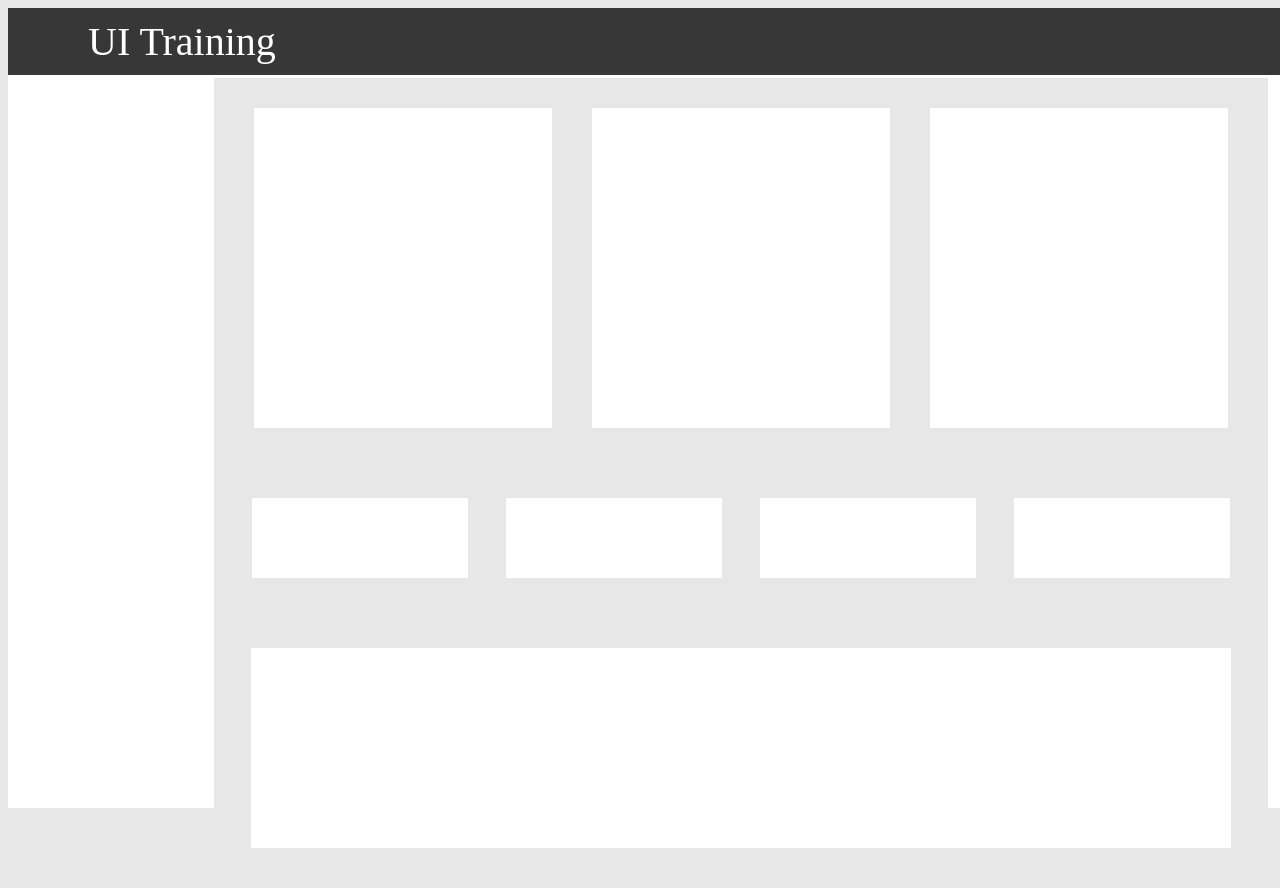
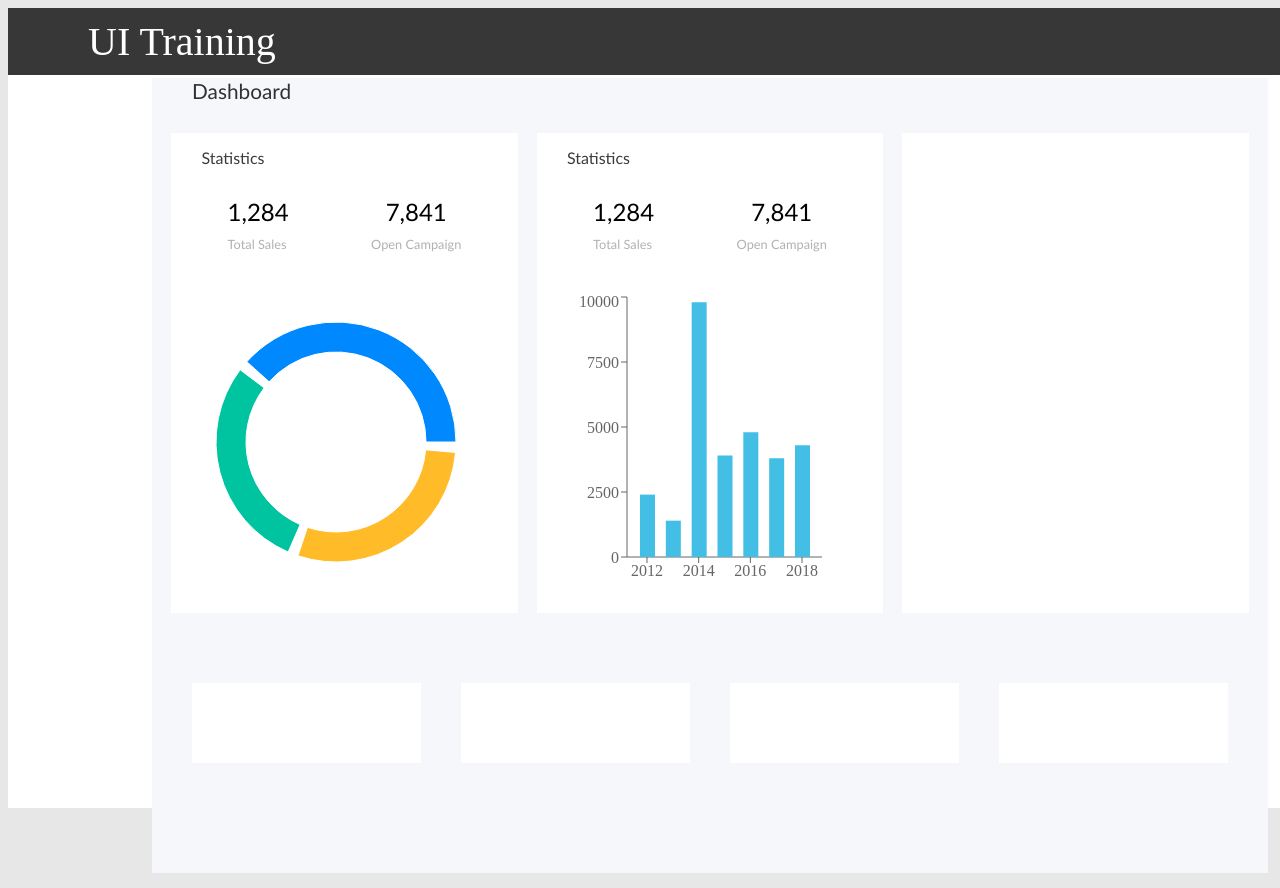
Before and after one commit to kunal-jaiswal-deqode/UITraining, a React (Create React App) app: page / in a window 1280 px wide. Built offline with nearby package versions, Linux system fonts and the light colour scheme.

Commit message:
Added bar graph and pie chart

```diff
--- a/package.json
+++ b/package.json
@@ -9,6 +9,7 @@
     "react": "^17.0.1",
     "react-dom": "^17.0.1",
     "react-scripts": "4.0.0",
+    "recharts": "^1.8.5",
     "web-vitals": "^0.2.4"
   },
   "scripts": {
--- a/src/App.js
+++ b/src/App.js
@@ -5,6 +5,7 @@ function App() {
   return (
     <div>
       <Header />
+
       <DashBoard />
     </div>
   );
--- a/src/Components/Dashboard/Dashboard.js
+++ b/src/Components/Dashboard/Dashboard.js
@@ -1,15 +1,27 @@
 import React from "react";
 import SideBar from "./SideBar";
 import styles from "./styles.module.css";
+import BarGraph from "./Graph/BarGraph/BarGraph";
+import PieChartComponent from "./Graph/PieChart/PieChartComponent";
+import { barGraphData, pieChartData } from "./constants";
+
 const DashBoard = () => {
   return (
     <div className={styles.container}>
       <SideBar />
-
       <div className={styles.contentContainer}>
+        <div className={styles.heading}>Dashboard</div>
         <div className={styles.row}>
-          <div id="largeDiv1" className={styles.largeDiv}></div>
-          <div id="largeDiv2" className={styles.largeDiv}></div>
+          <div id="largeDiv1" className={styles.largeDiv}>
+            <div className={styles.graph}>
+              <PieChartComponent data={pieChartData} />
+            </div>
+          </div>
+          <div id="largeDiv2" className={styles.largeDiv}>
+            <div className={styles.graph}>
+              <BarGraph data={barGraphData} />
+            </div>
+          </div>
           <div id="largeDiv3" className={styles.largeDiv}></div>
         </div>
         <div className={styles.row}>
--- /dev/null
+++ b/src/Components/Dashboard/Graph/BarGraph/BarGraph.js
@@ -0,0 +1,54 @@
+import React from "react";
+import {
+  BarChart,
+  Bar,
+  XAxis,
+  YAxis,
+  CartesianGrid,
+  Tooltip,
+  Legend,
+  ResponsiveContainer,
+} from "recharts";
+import styles from "./styles.module.css";
+
+const BarGraph = ({ data }) => {
+  return (
+    <>
+      <div className={styles.heading}>Statistics</div>
+      <div className={styles.textContainer}>
+        <div className={styles.infoContainer}>
+          <div className={styles.statistics}>1,284</div>
+          <div className={styles.subHeading}>Total Sales</div>
+        </div>
+        <div className={styles.infoContainer}>
+          <div className={styles.statistics}>7,841</div>
+          <div className={styles.subHeading}>Open Campaign</div>
+        </div>
+      </div>
+      <ResponsiveContainer width="95%" height={300}>
+        <BarChart
+          data={data}
+          margin={{
+            top: 5,
+            right: 30,
+            left: 15,
+            bottom: 5,
+          }}
+          barSize={15}
+        >
+          <XAxis
+            dataKey="name"
+            scale="point"
+            padding={{ left: 20, right: 20 }}
+          />
+          <YAxis />
+          <Tooltip />
+
+          <Bar dataKey="Statistics" fill="#43bfe5" />
+        </BarChart>
+      </ResponsiveContainer>
+    </>
+  );
+};
+
+export default BarGraph;
--- /dev/null
+++ b/src/Components/Dashboard/Graph/BarGraph/styles.module.css
@@ -0,0 +1,32 @@
+.heading {
+  font-size: 1rem;
+  margin: 0px 0px 30px 15px;
+  font-family: "Gill Sans", "Gill Sans MT", Calibri, "Trebuchet MS", sans-serif;
+  color: rgb(59, 59, 59);
+}
+
+.textContainer {
+  display: flex;
+  justify-content: space-around;
+  margin-bottom: 30px;
+}
+
+.statistics {
+  font-size: 1.5rem;
+  font-family: "Gill Sans", "Gill Sans MT", Calibri, "Trebuchet MS", sans-serif;
+  margin-bottom: 10px;
+  display: flex;
+  justify-content: center;
+}
+
+.subHeading {
+  font-size: 0.8rem;
+  font-family: "Gill Sans", "Gill Sans MT", Calibri, "Trebuchet MS", sans-serif;
+  margin-bottom: 10px;
+  color: rgb(177, 177, 177);
+}
+
+.infoContainer {
+  display: flexbox;
+  justify-content: center;
+}
--- /dev/null
+++ b/src/Components/Dashboard/Graph/PieChart/PieChartComponent.js
@@ -0,0 +1,97 @@
+import React, { useState } from "react";
+import { PieChart, Pie, Sector, Cell, ResponsiveContainer } from "recharts";
+import styles from "../BarGraph/styles.module.css";
+
+const COLORS = ["#0088FE", "#00C49F", "#FFBB28", "#FF8042"];
+
+const PieChartComponent = ({ data }) => {
+  const [activeIndex, setActiveIndex] = useState(-1);
+  const onPieEnter = (data, index) => {
+    console.log(data, index);
+    setActiveIndex(index);
+  };
+  const renderActiveShape = (props) => {
+    const RADIAN = Math.PI / 180;
+    const {
+      cx,
+      cy,
+      midAngle,
+      innerRadius,
+      outerRadius,
+      startAngle,
+      endAngle,
+      fill,
+      payload,
+      percent,
+      value,
+    } = props;
+
+    return (
+      <g>
+        <text x={cx} y={cy} dy={0} textAnchor="middle" fill={fill}>
+          {payload.name}
+        </text>
+
+        <text x={cx} y={cy} dy={25} textAnchor="middle" fill={fill}>
+          {payload.value}
+        </text>
+        <Sector
+          cx={cx}
+          cy={cy}
+          innerRadius={innerRadius}
+          outerRadius={outerRadius}
+          startAngle={startAngle}
+          endAngle={endAngle}
+          fill={fill}
+        />
+        <Sector
+          cx={cx}
+          cy={cy}
+          startAngle={startAngle}
+          endAngle={endAngle}
+          innerRadius={outerRadius + 6}
+          outerRadius={outerRadius + 10}
+          fill={fill}
+        />
+      </g>
+    );
+  };
+  return (
+    <>
+      <div className={styles.heading}>Statistics</div>
+      <div className={styles.textContainer}>
+        <div className={styles.infoContainer}>
+          <div className={styles.statistics}>1,284</div>
+          <div className={styles.subHeading}>Total Sales</div>
+        </div>
+        <div className={styles.infoContainer}>
+          <div className={styles.statistics}>7,841</div>
+          <div className={styles.subHeading}>Open Campaign</div>
+        </div>
+      </div>
+      <ResponsiveContainer width="95%" height={300}>
+        <PieChart>
+          <Pie
+            activeShape={renderActiveShape}
+            data={data}
+            innerRadius={90}
+            outerRadius={120}
+            paddingAngle={5}
+            dataKey="value"
+            activeIndex={activeIndex}
+            fill="#8884d8"
+            onMouseEnter={onPieEnter}
+          >
+            {data.map((entry, index) => (
+              <Cell
+                key={`cell-${index}`}
+                fill={COLORS[index % COLORS.length]}
+              />
+            ))}
+          </Pie>
+        </PieChart>
+      </ResponsiveContainer>
+    </>
+  );
+};
+export default PieChartComponent;
--- /dev/null
+++ b/src/Components/Dashboard/constants.js
@@ -0,0 +1,36 @@
+export const barGraphData = [
+  {
+    name: "2012",
+    Statistics: 2400,
+  },
+  {
+    name: "2013",
+    Statistics: 1398,
+  },
+  {
+    name: "2014",
+    Statistics: 9800,
+  },
+  {
+    name: "2015",
+    Statistics: 3908,
+  },
+  {
+    name: "2016",
+    Statistics: 4800,
+  },
+  {
+    name: "2017",
+    Statistics: 3800,
+  },
+  {
+    name: "2018",
+    Statistics: 4300,
+  },
+];
+
+export const pieChartData = [
+  { name: "Campaign Send", value: 400 },
+  { name: "Total Sales", value: 300 },
+  { name: "Daily Sales", value: 300 },
+];
--- a/src/Components/Dashboard/styles.module.css
+++ b/src/Components/Dashboard/styles.module.css
@@ -1,10 +1,19 @@
+.heading {
+  font-size: 1.3rem;
+  font-family: "Gill Sans", "Gill Sans MT", Calibri, "Trebuchet MS", sans-serif;
+  color: #313131;
+  background-color: #f5f7fb;
+  font-weight: 500;
+  padding-left: 40px;
+}
+
 .row {
   width: 100%;
-  display: inline-flex;
+  display: flex;
   justify-content: space-evenly;
   padding-top: 30px;
   padding-bottom: 40px;
-  background-color: #e7e7e7;
+  background-color: #f5f7fb;
 }
 
 .smallDiv {
@@ -14,26 +23,18 @@
 
 .largeDiv {
   width: 28.33%;
-  height: 40vh;
+
+  height: 450px;
+  padding: 15px;
 }
 
 .largestDiv {
   width: 93%;
-  height: 25vh;
+  height: fit-content;
 }
 
 body {
   background-color: #e7e7e7;
-}
-
-header {
-  position: fixed;
-  width: 100%;
-  background-color: #383737;
-  font-size: 40px;
-  color: white;
-  z-index: 1;
-  padding: 10px 0px 10px 80px;
 }
 
 div {
@@ -47,19 +48,19 @@ div {
 }
 
 .sideBar {
-  width: 15%;
+  width: 10%;
   height: 100%;
 }
 
 .contentContainer {
   display: block;
-  width: 85%;
+  width: 90%;
   margin: 20px;
   padding-top: 50px;
 }
 
 .sideBarContainer {
   display: flex;
-  width: 15%;
+  width: 10%;
   height: 100vh;
 }
--- a/src/Components/Header/Header.js
+++ b/src/Components/Header/Header.js
@@ -1,5 +1,5 @@
 import React from "react";
-import styles from "../Dashboard/styles.module.css";
+import styles from "./styles.module.css";
 
 const Header = () => {
   return (
--- /dev/null
+++ b/src/Components/Header/styles.module.css
@@ -0,0 +1,9 @@
+header {
+  position: fixed;
+  width: 100%;
+  background-color: #383737;
+  font-size: 40px;
+  color: white;
+  z-index: 1;
+  padding: 10px 0px 10px 80px;
+}
```
Also changed, not shown: 2 other files (tests, documents, lock files or other folders).
